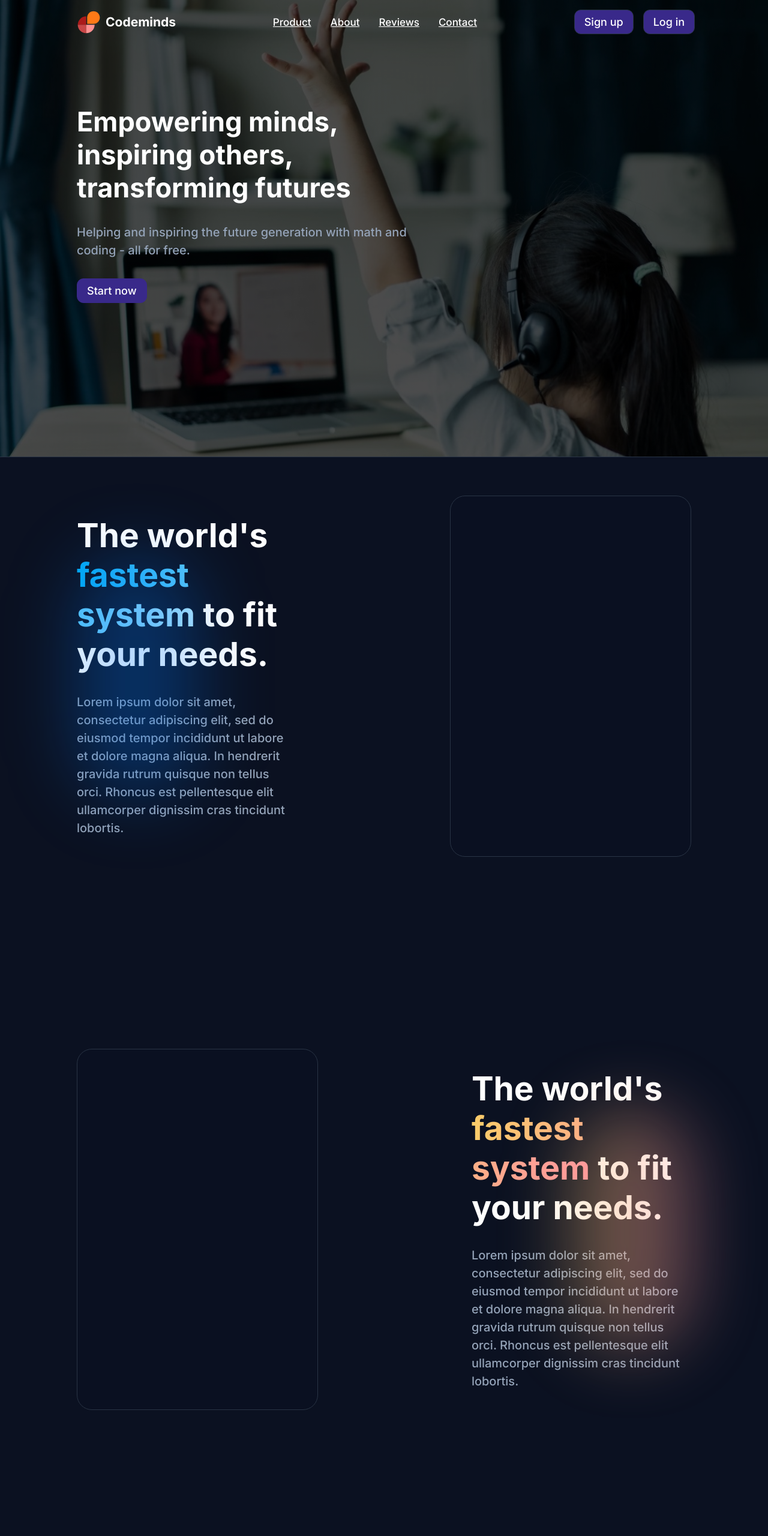
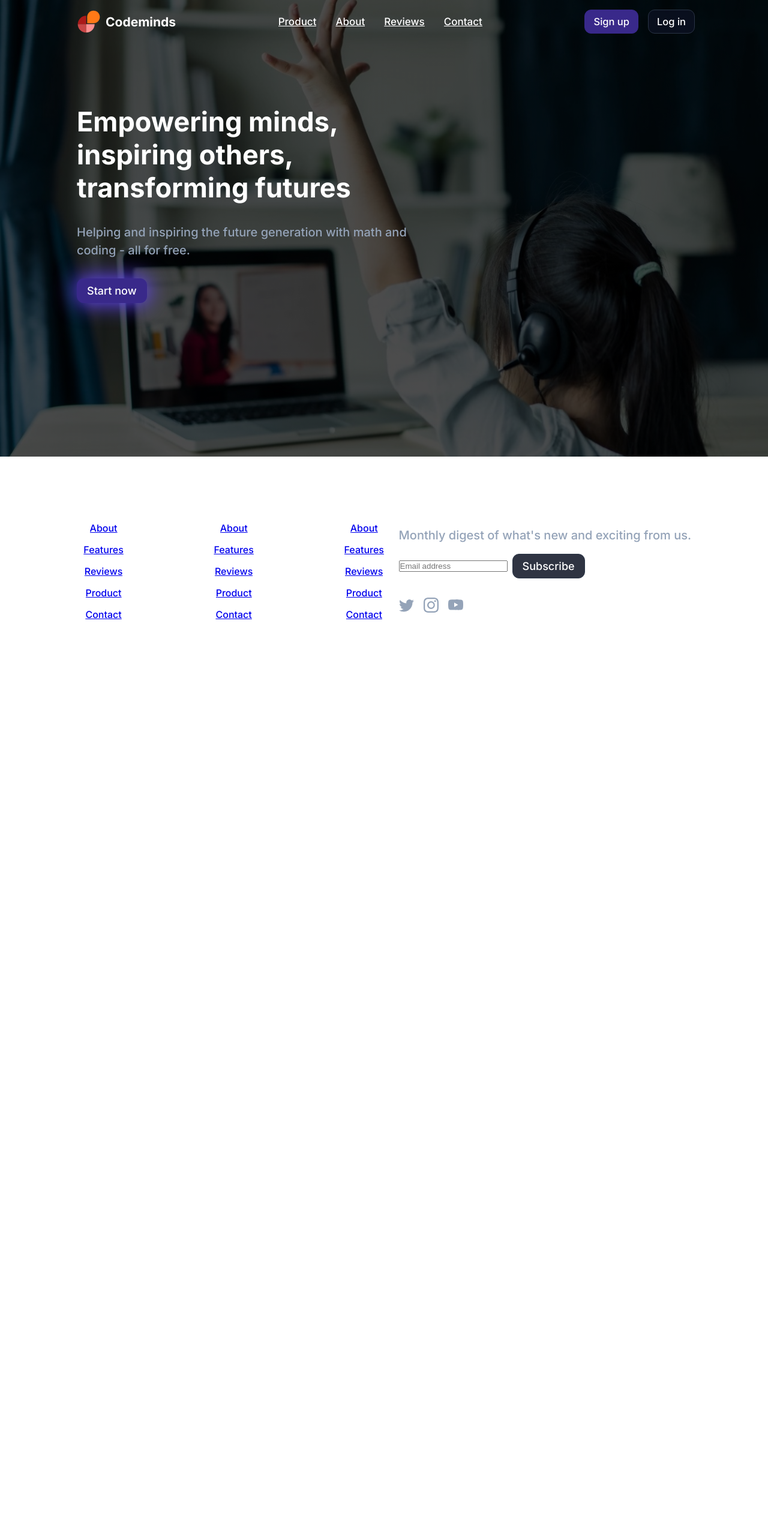
Before and after one commit to clementhart999/clementhart999.github.io, a plain HTML site: page templates/index.html in a window 1280 px wide. Shown: the top 2560 px of the page at 60% size. After the commit the page ends 1290 px from the top, so only its background shows below. Drawn offline with nearby package versions, Linux system fonts and the light colour scheme; files that its build step writes are made by us from their sources; files whose address does not match are found by name.

Commit message:
Restore Flask application

```diff
--- a/package.json
+++ /dev/null
@@ -1,5 +0,0 @@
-{
-  "engines": {
-    "node": "18.x"
-  }
-}
--- a/requirements.txt
+++ /dev/null
@@ -1 +0,0 @@
-Flask==3.0.0
--- a/api/static/css/style.css
+++ b/static/css/style.css
@@ -60,22 +60,24 @@ nav {
   transition: 1s, border-bottom 0.25s, backdrop-filter 0s, -webkit-backdrop-filter 0s;
 }
 
+nav#navbar {
+  padding: 16px 128px;
+}
+
 nav#navbar a {
   font-size: 17px;
   color: white;
 }
 
-nav#navbar {
-  padding: 16px 128px;
+nav#navbar button {
+  font-size: 16.5px;
+  padding: 9px 14px;
+  border-width: 1px;
 }
 
 nav#navbar #title {
   font-size: 21px;
   font-weight: bold;
-}
-
-nav#navbar input[type="text"] {
-  padding: 8px 10px;
 }
 
 nav#navbar a#bar {
@@ -200,94 +202,29 @@ p {
 
 button {
   font-family: Inter;
-  cursor: pointer;
+  background-color: #39298A;
+  color: white;
   font-size: 18px;
   font-weight: 500;
   width: fit-content;
   padding: 9px 16px;
   border-radius: 11px;
-  border: 1px solid transparent;
+  border: 1.5px solid #39298A;
   transition: 0.3s;
-  background-color: #39298A;
-  color: white;
+  cursor: pointer;
+}
+
+button.secondary {
+  background-color: rgba(11,17,33,0.85);
   border-color: #293445;
 }
 
-button.secondary {
-  background: #39298A;
-  border: 1.5px solid #39298A;
+button:hover {
+  border: 1.5px solid #5239CC;
 }
 
-button.secondary:hover {
-  border-color: #5239CC;
-}
-
-button.secondary:active {
+button:active {
   border-color: #795EFF;
-}
-
-.card {
-  background: rgba(11,17,33,0.8);
-  border: 1px solid #293445;
-  border-radius: 25px;
-  width: 100%;
-  height: 600px;
-}
-
-section.feature .card {
-  width: 80%;
-}
-
-.accent-purple {
-  color: #A694FF;
-  text-shadow: 0 0 25px #795EFF;
-}
-
-.accent-green {
-  background: linear-gradient(90deg, #a8ffb5, #40a04e);
-  -webkit-background-clip: text;
-	-webkit-text-fill-color: transparent;
-}
-
-.accent-blue {
-  background: linear-gradient(90deg, #01A9F4, #B5E8FF);
-	-webkit-background-clip: text;
-	-webkit-text-fill-color: transparent;
-}
-
-.accent-sunset {
-  background: linear-gradient(90deg, #FACC69, #FF91A5);
-	-webkit-background-clip: text;
-	-webkit-text-fill-color: transparent;
-}
-
-.shadow-blue {
-  position: absolute;
-  width: 200px;
-  height: 400px;
-  border-radius: 200px;
-  filter: blur(60px);
-  background: rgba(0, 122, 255, 0.3);
-}
-
-.shadow-sunset {
-  position: absolute;
-  width: 200px;
-  height: 400px;
-  border-radius: 200px;
-  filter: blur(60px);
-  background: linear-gradient(90deg, #FACC69, #FF91A5);
-  opacity: 0.4;
-}
-
-.shadow-green {
-  position: absolute;
-  width: 200px;
-  height: 400px;
-  border-radius: 200px;
-  filter: blur(60px);
-  background: #349442;
-  opacity: 0.4;
 }
 
 @media (max-width: 1200px) {
--- a/api/templates/index.html
+++ b/templates/index.html
@@ -22,7 +22,7 @@
 		  </div>
       <div class="flex gap-16">
         <button>Sign up</button>
-        <button>Log in</button>
+        <button class="secondary">Log in</button>
         <a onclick="nav();" id="bar">
           <svg xmlns="http://www.w3.org/2000/svg" width="25" height="25" fill="white" class="bi bi-list" viewBox="0 0 16 16" id="bar">
   <path fill-rule="evenodd" d="M2.5 12a.5.5 0 0 1 .5-.5h10a.5.5 0 0 1 0 1H3a.5.5 0 0 1-.5-.5zm0-4a.5.5 0 0 1 .5-.5h10a.5.5 0 0 1 0 1H3a.5.5 0 0 1-.5-.5zm0-4a.5.5 0 0 1 .5-.5h10a.5.5 0 0 1 0 1H3a.5.5 0 0 1-.5-.5z"/>
@@ -33,31 +33,7 @@
     <section class="flex col left gap-32 main landing">
       <h2>Empowering minds, inspiring others, transforming futures</h2>
       <p>Helping and inspiring the future generation with math and coding - all for free.</p>
-      <button class="secondary">Start now</button>
-    </section>
-    <section class="flex row space-between gap-256 feature" id="feature" style="border-top: 1.5px solid #293445;">
-      <span class="shadow-blue"></span>
-      <div class="flex col left gap-32">
-        <h1 style="max-width: 750px;">The world's <span class="accent-blue">fastest system</span> to fit your needs.</h1>
-        <p style="max-width: 700px;">Lorem ipsum dolor sit amet, consectetur adipiscing elit, sed do eiusmod tempor incididunt ut labore et dolore magna aliqua. In hendrerit gravida rutrum quisque non tellus orci. Rhoncus est pellentesque elit ullamcorper dignissim cras tincidunt lobortis.</p>
-      </div>
-      <div class="card"></div>
-    </section>
-    <section class="flex row-reverse space-between gap-256 feature" id="feature">
-      <span class="shadow-sunset"></span>
-      <div class="flex col left gap-32">
-        <h1 style="max-width: 750px;">The world's <span class="accent-sunset">fastest system</span> to fit your needs.</h1>
-        <p style="max-width: 700px;">Lorem ipsum dolor sit amet, consectetur adipiscing elit, sed do eiusmod tempor incididunt ut labore et dolore magna aliqua. In hendrerit gravida rutrum quisque non tellus orci. Rhoncus est pellentesque elit ullamcorper dignissim cras tincidunt lobortis.</p>
-      </div>
-      <div class="card"></div>
-    </section>
-    <section class="flex row space-between gap-256 feature" id="feature" style="border-bottom: 1.5px solid #293445;">
-      <span class="shadow-green"></span>
-      <div class="flex col left gap-32">
-        <h1 style="max-width: 750px;">The world's <span class="accent-green">fastest system</span> to fit your needs.</h1>
-        <p style="max-width: 700px;">Lorem ipsum dolor sit amet, consectetur adipiscing elit, sed do eiusmod tempor incididunt ut labore et dolore magna aliqua. In hendrerit gravida rutrum quisque non tellus orci. Rhoncus est pellentesque elit ullamcorper dignissim cras tincidunt lobortis.</p>
-      </div>
-      <div class="card"></div>
+      <button style="box-shadow: 0px 0px 35px 3px #6447f6;">Start now</button>
     </section>
     <section class="secondary border-top">
       <div class="flex space-between left" id="footer">
```
Also changed, not shown: static/bg.jpg (renamed from api/static/bg.jpg), static/js/script.js (renamed from api/static/js/script.js), vercel.json (deleted), 3 other files.
